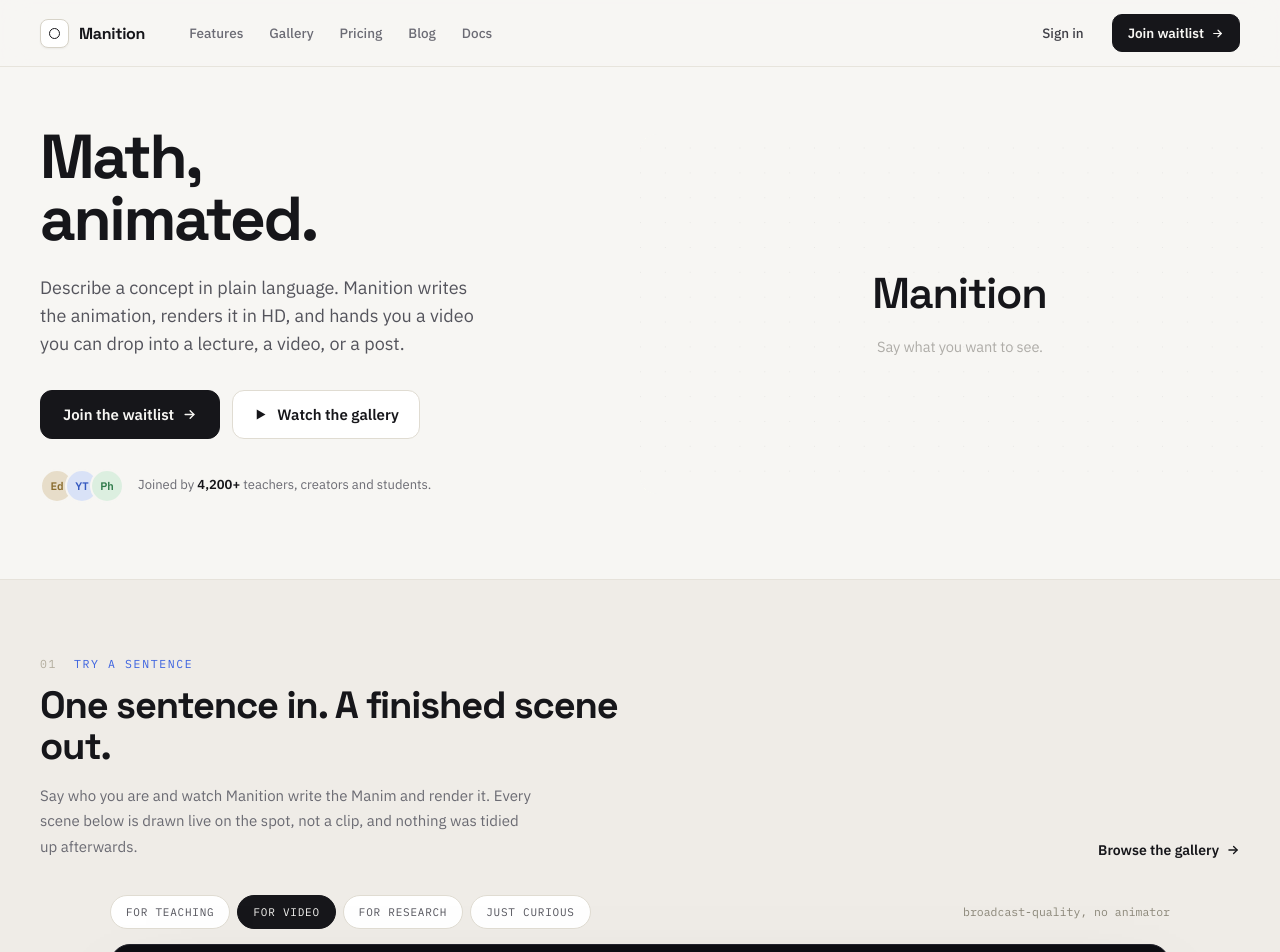
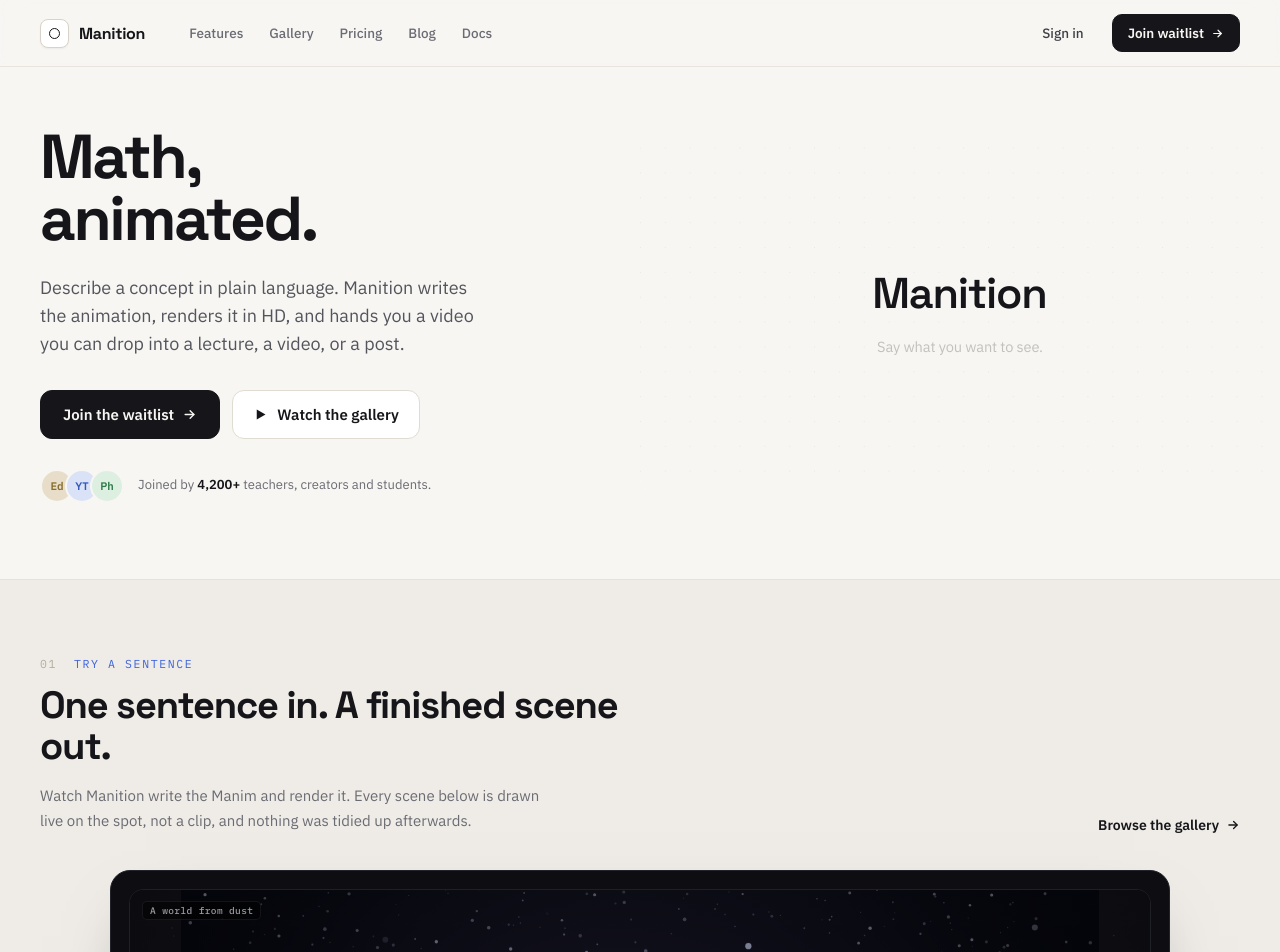
Before and after one commit to Shubham-355/manition-web, a Next.js app: page / in a window 1280 px wide. Shown: the top 952 px of the page. Built offline with nearby package versions, Linux system fonts and the light colour scheme.

Commit message:
try a sentence: drop the audience row

```diff
--- a/app/components/TrySentence.tsx
+++ b/app/components/TrySentence.tsx
@@ -18,44 +18,8 @@ type Item = {
   dur: string;
 };
 
-const AUDIENCES: { name: string; tag: string; items: Item[] }[] = [
-  {
-    name: "For teaching",
-    tag: "lecture-ready in minutes",
-    items: [
-      { text: "unroll sin(x) from the unit circle, slowly", scene: "sine", label: "Sine from the unit circle", cls: "SineFromCircle", mob: 7, anim: 4, lines: 64, mb: 3.1, secs: 34, dur: "0:12" },
-      { text: "show why eigenvectors do not rotate", scene: "eigen", label: "Eigenvectors on their span", cls: "EigenSpan", mob: 11, anim: 6, lines: 96, mb: 4.8, secs: 51, dur: "0:20" },
-      { text: "refine Riemann sums until the area lands", scene: "riemann", label: "Riemann sums refining", cls: "RiemannRefine", mob: 34, anim: 7, lines: 88, mb: 4.2, secs: 46, dur: "0:18" },
-    ],
-  },
-  {
-    name: "For video",
-    tag: "broadcast-quality, no animator",
-    items: [
-      { text: "start with a cloud of dust and end with a world someone could stand on", scene: "origin", label: "A world from dust", cls: "WorldFromDust", mob: 1443, anim: 9, lines: 212, mb: 14.6, secs: 268, dur: "0:46" },
-      { text: "fall into the Mandelbrot set, scanline by scanline", scene: "mandel", label: "Mandelbrot render", cls: "MandelScan", mob: 9, anim: 3, lines: 118, mb: 5.6, secs: 71, dur: "0:16" },
-      { text: "flock 200 birds, then send in a hawk", scene: "boids", label: "Flocking, then a hawk", cls: "BoidsHawk", mob: 201, anim: 4, lines: 143, mb: 6.4, secs: 88, dur: "0:20" },
-    ],
-  },
-  {
-    name: "For research",
-    tag: "figures your paper is missing",
-    items: [
-      { text: "trace the Lorenz attractor in 3D", scene: "lorenz", label: "Lorenz attractor", cls: "LorenzTrace", mob: 6, anim: 3, lines: 79, mb: 4.4, secs: 49, dur: "0:18" },
-      { text: "grow Turing patterns from reaction-diffusion", scene: "turing", label: "Gray-Scott patterns", cls: "GrayScott", mob: 4, anim: 2, lines: 126, mb: 5.9, secs: 96, dur: "0:18" },
-      { text: "collide two galaxies and keep the tidal tails", scene: "galaxy", label: "Galaxy collision", cls: "GalaxyPass", mob: 1400, anim: 3, lines: 134, mb: 7.1, secs: 112, dur: "0:20" },
-    ],
-  },
-  {
-    name: "Just curious",
-    tag: "one sentence, no setup",
-    items: [
-      { text: "grow a Barnsley fern with the chaos game", scene: "chaosgame", label: "Barnsley fern", cls: "ChaosFern", mob: 5, anim: 2, lines: 58, mb: 3.8, secs: 40, dur: "0:17" },
-      { text: "walk e^(iθ) around the circle until it hits -1", scene: "euler", label: "Euler's identity", cls: "EulerWalk", mob: 10, anim: 5, lines: 72, mb: 3.5, secs: 37, dur: "0:14" },
-      { text: "unfold a square into a cube into a tesseract", scene: "tesseract", label: "Square to tesseract", cls: "Tesseract", mob: 16, anim: 6, lines: 91, mb: 4.6, secs: 58, dur: "0:18" },
-    ],
-  },
-];
+// The scene the panel opens on; the design still lists it under "For video".
+const START: Item = { text: "start with a cloud of dust and end with a world someone could stand on", scene: "origin", label: "A world from dust", cls: "WorldFromDust", mob: 1443, anim: 9, lines: 212, mb: 14.6, secs: 268, dur: "0:46" };
 
 const WALL: (Item & { short: string })[] = [
   { scene: "tree", short: "Seasons", text: "grow a tree from one seed and run it through four seasons", label: "A year in one tree", cls: "SeasonTree", mob: 340, anim: 7, lines: 176, mb: 10.2, secs: 198, dur: "0:34" },
@@ -68,7 +32,6 @@ const WALL: (Item & { short: string })[] = [
   { scene: "turing", short: "Turing", text: "grow Turing patterns from reaction-diffusion", label: "Gray-Scott patterns", cls: "GrayScott", mob: 4, anim: 2, lines: 126, mb: 5.9, secs: 96, dur: "0:18" },
 ];
 
-const START = AUDIENCES[1].items[0];
 const LOG_AT = [0, 250, 510, 810, 1180, 1620];
 const LOG_TOTAL = 1870;
 
@@ -141,7 +104,6 @@ function run(c: Ctl, p: Item) {
 }
 
 export default function TrySentence() {
-  const [aud, setAud] = useState(1);
   const [scene, setScene] = useState(START.scene);
   const [label, setLabel] = useState(START.label);
   const [busy, setBusy] = useState(false);
@@ -184,8 +146,8 @@ export default function TrySentence() {
               One sentence in. A finished scene out.
             </h2>
             <p style={parseStyle("margin:16px 0 0; font-size:15px; line-height:1.7; color:#6b6b73; max-width:520px; text-wrap:pretty;")}>
-              Say who you are and watch Manition write the Manim and render it. Every scene below is
-              drawn live on the spot, not a clip, and nothing was tidied up afterwards.
+              Watch Manition write the Manim and render it. Every scene below is drawn live on the spot, not a clip, and
+              nothing was tidied up afterwards.
             </p>
           </div>
           <Link
@@ -201,28 +163,6 @@ export default function TrySentence() {
         </div>
 
         <div style={parseStyle("max-width:1060px; margin:0 auto; display:flex; flex-direction:column; gap:15px;")}>
-          <div style={parseStyle("display:flex; flex-wrap:wrap; gap:12px; align-items:baseline; justify-content:space-between;")}>
-            <div style={parseStyle("display:flex; flex-wrap:wrap; gap:7px;")}>
-              {AUDIENCES.map((a, i) => {
-                const on = i === aud;
-                return (
-                  <button
-                    key={a.name}
-                    onClick={() => setAud(i)}
-                    style={parseStyle(
-                      `appearance:none; cursor:pointer; font-family:'IBM Plex Mono',monospace; font-size:11px; letter-spacing:0.07em; text-transform:uppercase; line-height:1.3; padding:9px 15px; border-radius:100px; background:${on ? "#16161a" : "#ffffff"}; border:1px solid ${on ? "#16161a" : "#e0dcd2"}; color:${on ? "#f7f6f3" : "#54545c"}; transition:background .18s, border-color .18s, color .18s;`,
-                    )}
-                  >
-                    {a.name}
-                  </button>
-                );
-              })}
-            </div>
-            <span style={parseStyle("font-family:'IBM Plex Mono',monospace; font-size:11.5px; color:#8b8779; white-space:nowrap;")}>
-              {AUDIENCES[aud].tag}
-            </span>
-          </div>
-
           <div
             style={parseStyle(
               "background:#0d0d12; border:1px solid #23232c; border-radius:20px; padding:clamp(12px,1.7vw,18px); box-shadow:0 30px 70px -36px rgba(10,10,16,0.55);",
```
